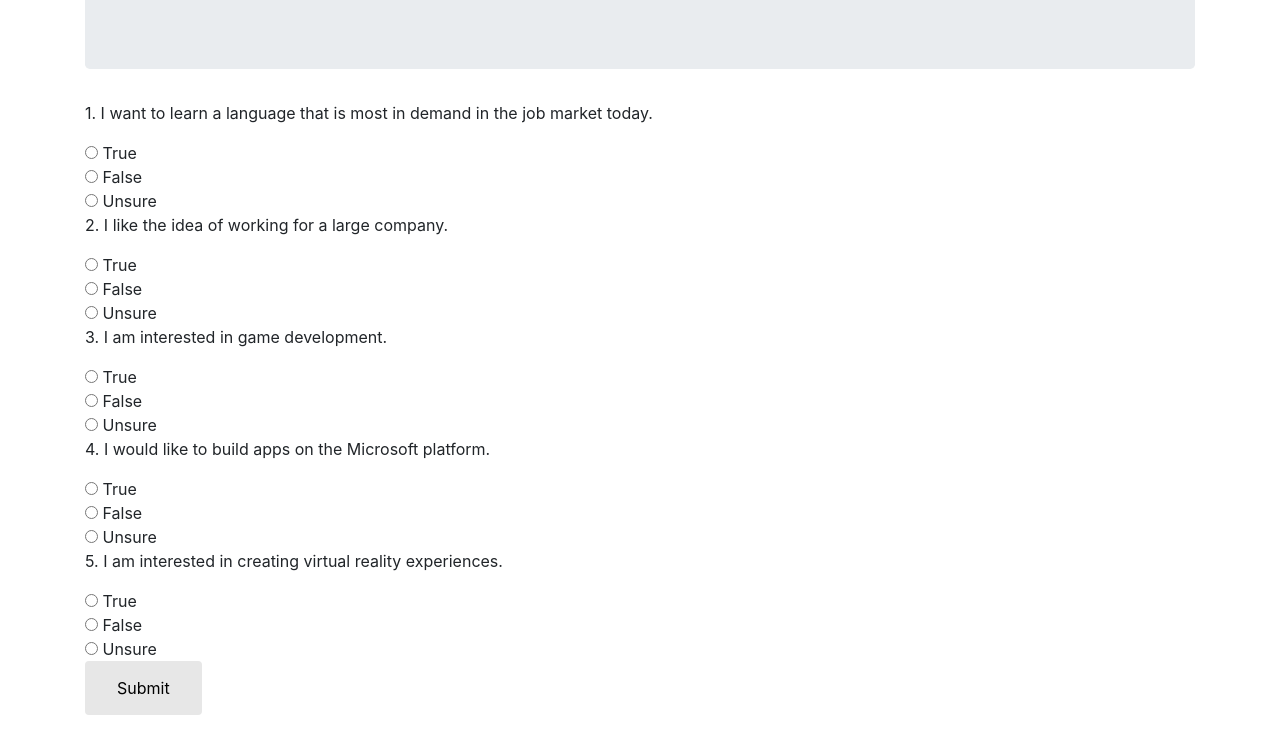
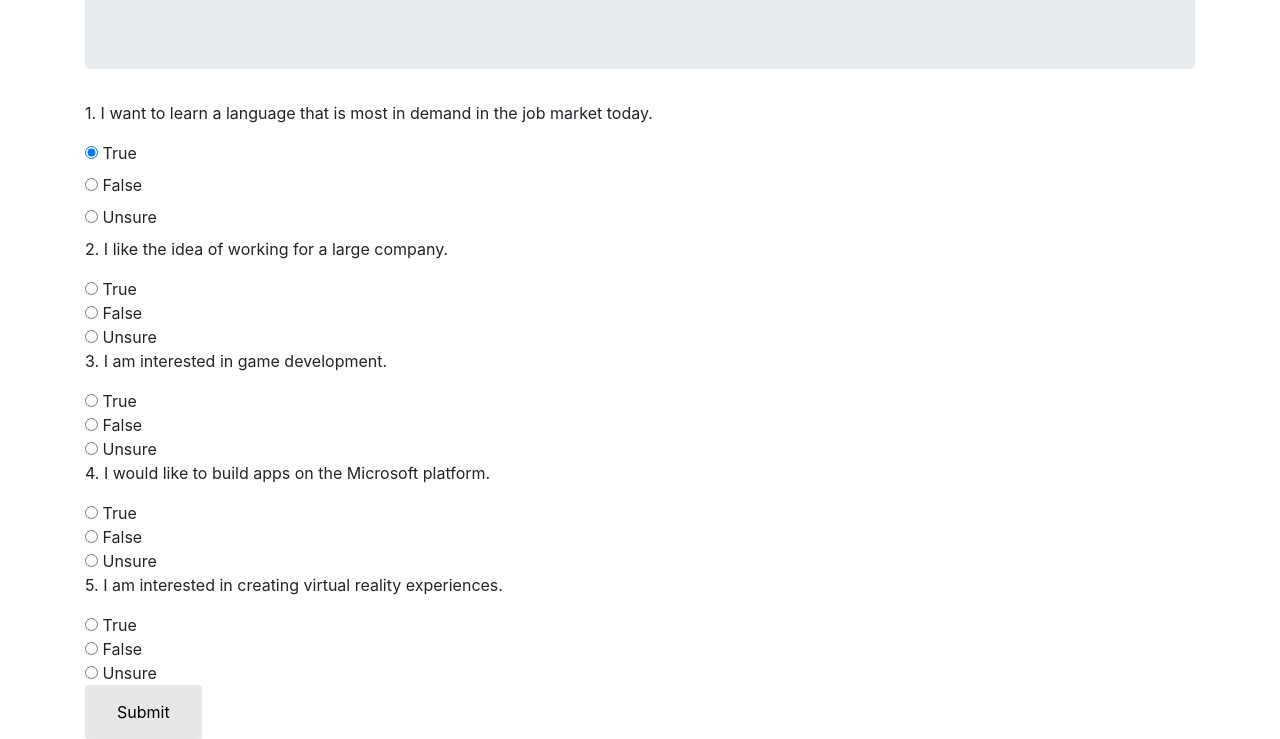
Before and after one commit to maryrobinrose/track-suggester, a plain HTML site: page index.html in a window 1280 px wide. Shown: the part 161-900 px from the top of the page. Before the commit the page ends 876 px from the top, so only its background shows below. Drawn offline with nearby package versions, Linux system fonts and the light colour scheme.

Commit message:
change question html back to original code

```diff
--- a/index.html
+++ b/index.html
@@ -17,9 +17,24 @@
         <form id="quiz">
 
           <p id="questionOne">1. I want to learn a language that is most in demand in the job market today.</p>
-          <input type="radio" id="multipleChoice" name="one" value="true"> True<br>
-          <input type="radio" id="multipleChoice" name="one" value="false"> False<br>
-          <input type="radio" id="multipleChoice" name="one" value="unsure"> Unsure<br>
+          <div class="radio">
+            <label>
+              <input type="radio" name="one" value="true" checked>
+              True
+            </label>
+          </div>
+          <div class="radio">
+            <label>
+              <input type="radio" name="one" value="false">
+              False
+            </label>
+          </div>
+          <div class="radio">
+            <label>
+              <input type="radio" name="one" value="unsure">
+              Unsure
+            </label>
+          </div>
 
 
           <p id="questionTwo">2. I like the idea of working for a large company.</p>
--- a/js/scripts.js
+++ b/js/scripts.js
@@ -1,6 +1,6 @@
 $(document).ready(function(){
   $("form#quiz").submit(function(event){
-    // $("#resultsOne").show();
+
     var question1 = $("input:radio[name=one]:checked").val();
     var question2 = $("input:radio[name=two]:checked").val();
     var question3 = $("input:radio[name=three]:checked").val();
@@ -9,15 +9,15 @@ $(document).ready(function(){
 
     if (question1 === true) {
       $("#trackOne").show();
-      $("#trackTwo").hide();
-      $("#trackThree").hide();
-    } else if (questionOne === false && questionTwo === false && questionThree === false && questionFour === false && questionFive === false);
-      $("#trackTwo").show();
-      $("#trackOne").hide();
-      $("#trackThree").hide();
-
-      else
-        $("#trackThree").show();
+      // $("#trackTwo").hide();
+      // $("#trackThree").hide();
+    // } else if (questionOne === false && questionTwo === false && questionThree === false && questionFour === false && questionFive === false);
+    //   $("#trackTwo").show();
+    //   $("#trackOne").hide();
+    //   $("#trackThree").hide();
+    //
+    //   else
+    //     $("#trackThree").show();
 
 
     event.preventDefault();
```
